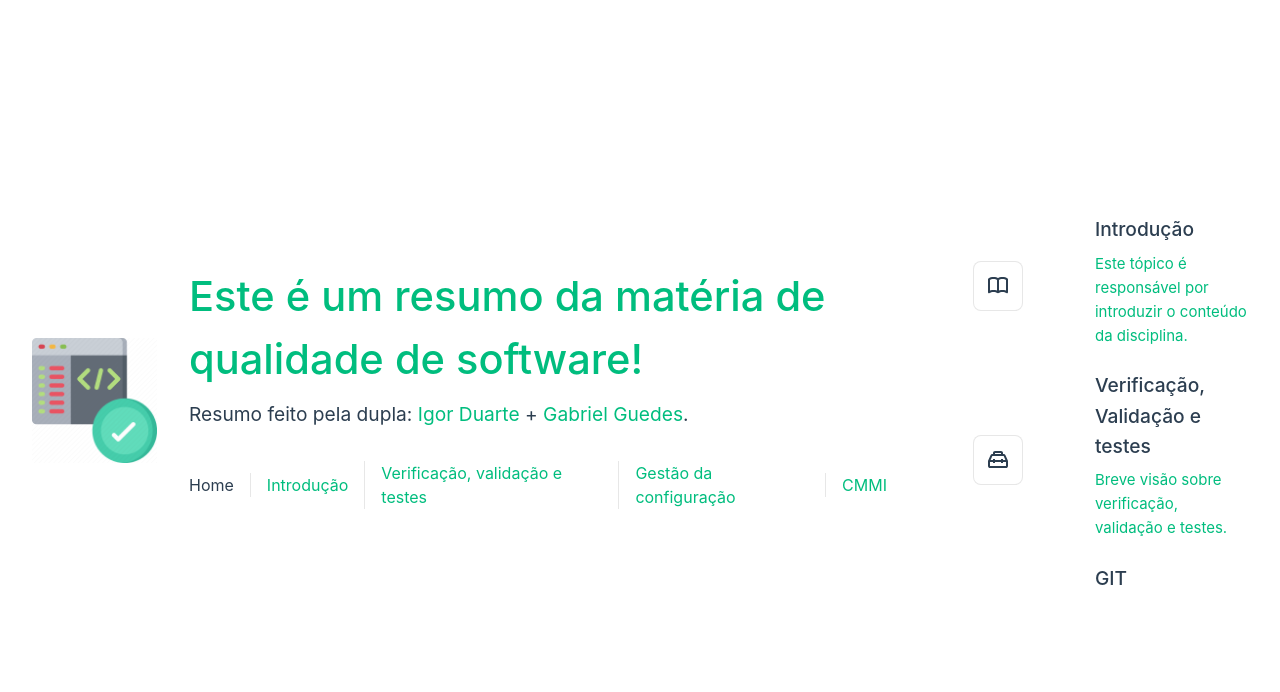
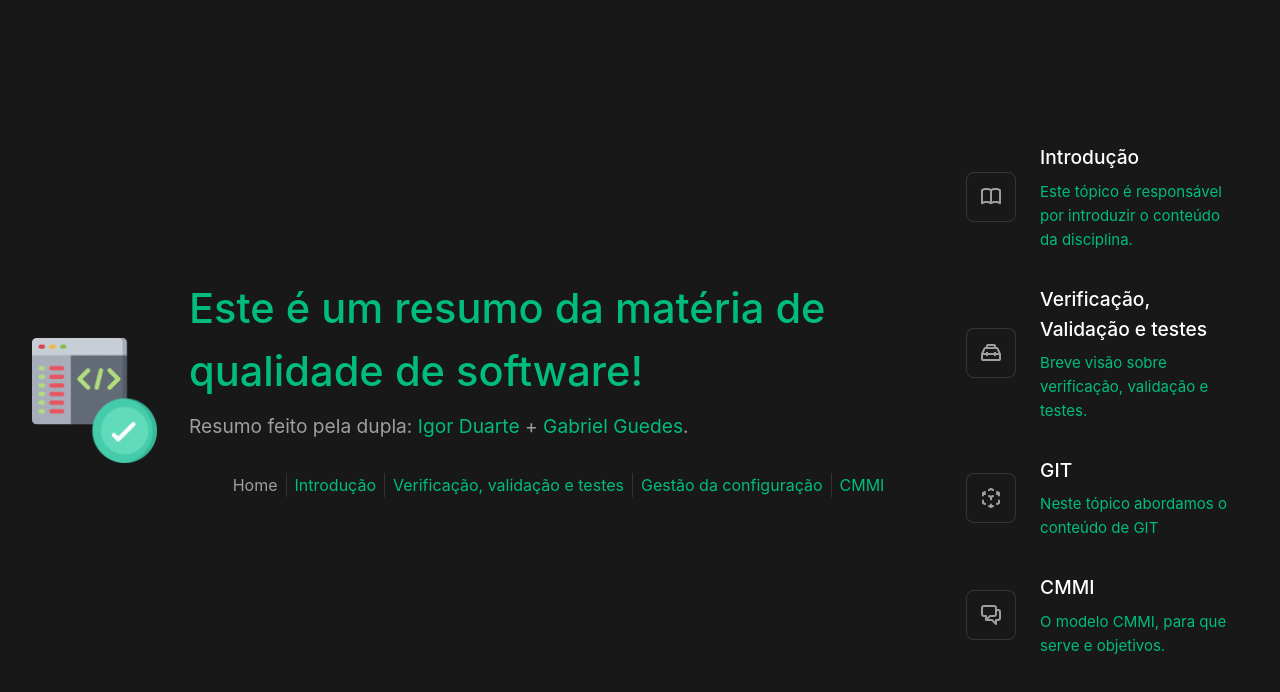
Before and after one commit to gabrielgdc/quality-software-resume, a Vue app: page / in a window 1280 px wide. Shown: the top 692 px of the page. Built offline with nearby package versions, Linux system fonts and the light colour scheme.

Commit message:
refactor: Refact css style

```diff
--- a/src/App.vue
+++ b/src/App.vue
@@ -78,7 +78,7 @@ nav a.router-link-exact-active:hover {
 
 nav a {
   display: inline-block;
-  padding: 0 1rem;
+  padding: 0 0.5rem;
   border-left: 1px solid var(--color-border);
 }
 
@@ -95,13 +95,12 @@ nav a:first-of-type {
   #app {
     display: flex;
     padding: 0 2rem;
-    max-height: 30vw;
   }
 
   header {
     display: flex;
     place-items: center;
-    padding-right: calc(var(--section-gap) / 2);
+    padding-right: 2rem;
   }
 
   header .wrapper {
--- a/src/assets/base.css
+++ b/src/assets/base.css
@@ -23,21 +23,6 @@
 
 /* semantic color variables for this project */
 :root {
-  --color-background: var(--vt-c-white);
-  --color-background-soft: var(--vt-c-white-soft);
-  --color-background-mute: var(--vt-c-white-mute);
-
-  --color-border: var(--vt-c-divider-light-2);
-  --color-border-hover: var(--vt-c-divider-light-1);
-
-  --color-heading: var(--vt-c-text-light-1);
-  --color-text: var(--vt-c-text-light-1);
-
-  --section-gap: 160px;
-}
-
-@media (prefers-color-scheme: dark) {
-  :root {
   --color-background: var(--vt-c-black);
   --color-background-soft: var(--vt-c-black-soft);
   --color-background-mute: var(--vt-c-black-mute);
@@ -47,7 +32,6 @@
 
   --color-heading: var(--vt-c-text-dark-1);
   --color-text: var(--vt-c-text-dark-2);
-  }
 }
 
 *,
--- a/src/assets/viewsEssentials.css
+++ b/src/assets/viewsEssentials.css
@@ -39,7 +39,7 @@ border-top: 1px solid rgba(255,255,255,0.2);
 /* Title */
 
 h1 {
-  color: rgb(66, 108, 94);
+  color: rgb(24, 177, 85);
 }
 
 /* View Layout */
--- a/src/components/TheWelcome.vue
+++ b/src/components/TheWelcome.vue
@@ -9,7 +9,7 @@ import SupportIcon from './icons/IconSupport.vue'
 
 <template>
   <div>
-    <RouterLink to="/introduction">
+    <RouterLink to="/introduction" class="welcome-wrapper">
       <WelcomeItem>
         <template #icon>
           <DocumentationIcon />
@@ -20,7 +20,7 @@ import SupportIcon from './icons/IconSupport.vue'
       </WelcomeItem>
     </RouterLink>
 
-    <RouterLink to="/testing">
+    <RouterLink to="/tests" class="welcome-wrapper">
       <WelcomeItem>
         <template #icon>
           <ToolingIcon />
@@ -31,7 +31,7 @@ import SupportIcon from './icons/IconSupport.vue'
       </WelcomeItem>
     </RouterLink>
 
-    <RouterLink to="/git">
+    <RouterLink to="/git" class="welcome-wrapper">
       <WelcomeItem>
         <template #icon>
           <EcosystemIcon />
@@ -42,7 +42,7 @@ import SupportIcon from './icons/IconSupport.vue'
       </WelcomeItem>
     </RouterLink>
 
-    <RouterLink to="/cmmi">
+    <RouterLink to="/cmmi" class="welcome-wrapper">
       <WelcomeItem>
         <template #icon>
           <CommunityIcon />
@@ -54,3 +54,11 @@ import SupportIcon from './icons/IconSupport.vue'
     </RouterLink>
   </div>
 </template>
+
+<style>
+.welcome-wrapper:hover {
+  color: green;
+  border: 1px solid green;
+  background-color: green;
+}
+</style>
--- a/src/components/WelcomeItem.vue
+++ b/src/components/WelcomeItem.vue
@@ -43,7 +43,7 @@ h3 {
 @media (min-width: 1024px) {
   .item {
     margin-top: 0;
-    padding: 0.4rem 0 1rem calc(var(--section-gap) / 2);
+    padding: 1rem 1rem 1rem 2rem;
   }
 
   i {
```
Lines whose indentation alone changed are shown as unchanged.
